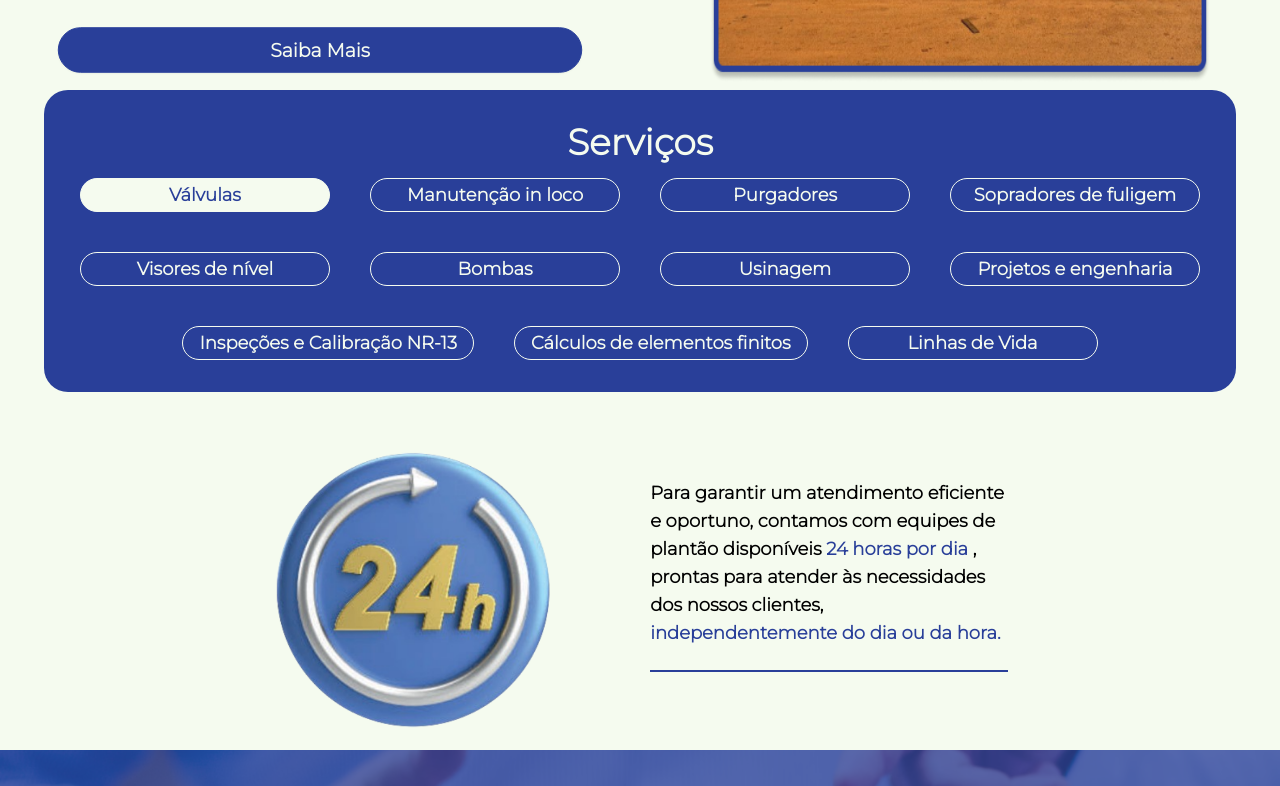
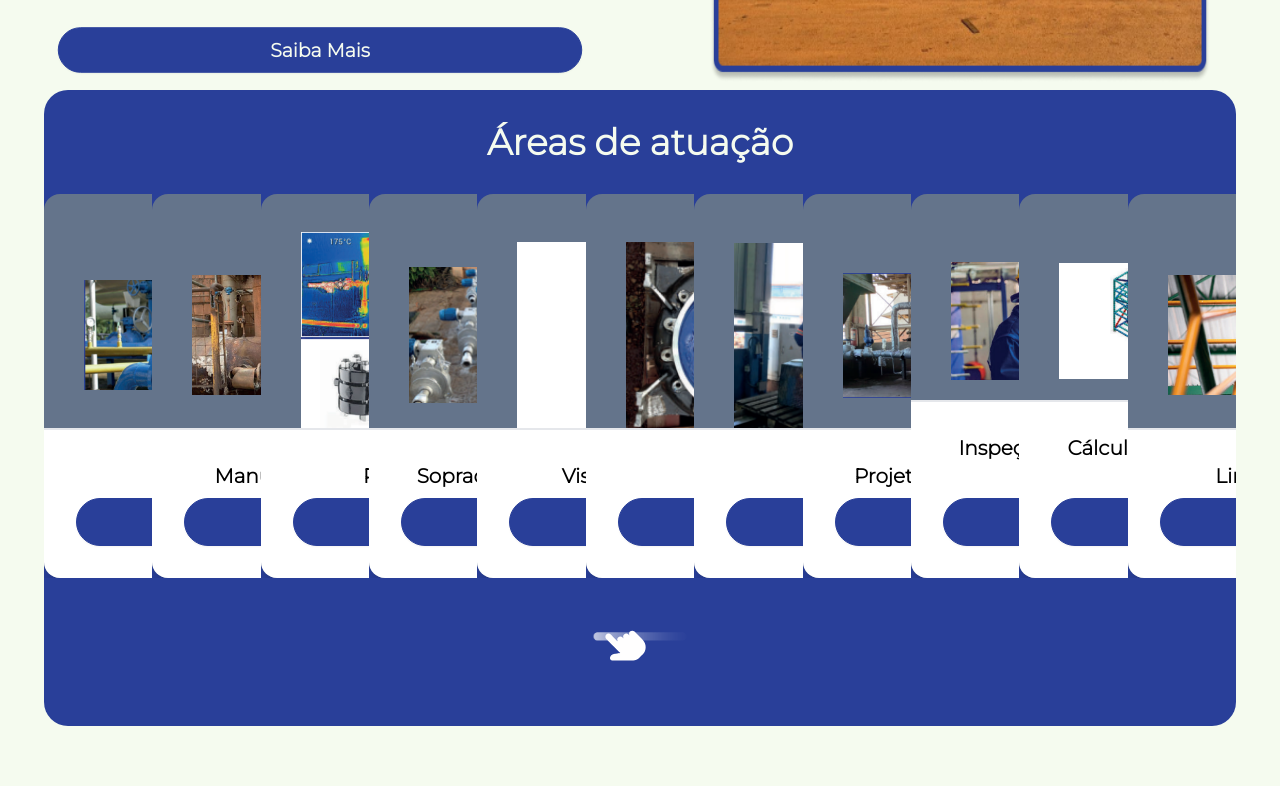
Before and after one commit to TakashiNishii/AZtec, a Next.js app: page / in a window 1280 px wide. Shown: the part 1220-2006 px from the top of the page. Built offline with nearby package versions, Linux system fonts and the light colour scheme.

Commit message:
:tada: Home v2

```diff
--- a/app/components/Servicos.tsx
+++ b/app/components/Servicos.tsx
@@ -1,41 +1,66 @@
 "use client"
-import { useState } from 'react'
 import { servicos, } from './data/servicos'
-import classNames from 'classnames'
 import Image from 'next/image'
+import ServicosCard from './ServicosContent/ServicosCard'
+import animationData from "../../public/lotties/Gesto.json"
+import Lottie from "react-lottie"
+import { useKeenSlider } from 'keen-slider/react'
+
+const defaultOptions = {
+  loop: true,
+  autoplay: true,
+  animationData: animationData,
+  rendererSettings: {
+    preserveAspectRatio: "xMidYMid slice"
+  }
+};
 
 const Servicos = () => {
-  const [selectedService, setSelectedService] = useState(servicos[0])
-  // const servicesContent = servicosData
-  // console.log(selectedService)
+
+  const [ref] = useKeenSlider<HTMLDivElement>({
+    breakpoints: {
+      "(min-width: 768px)": {
+        slides: { perView: 2, spacing: 5 },
+      },
+      "(min-width: 1200px)": {
+        slides: { perView: 3, spacing: 10 },
+      },
+      "(min-width: 1400px)": {
+        slides: { perView: 4, spacing: 10 },
+      },
+    },
+    slides: { perView: 1 },
+  })
+
   return (
     <div className='w-full p-2 md:px-11'>
       <div className='bg-primary w-full rounded-3xl flex flex-col gap-4 py-8'>
         <h2 className='text-center text-4xl text-secondary font-bold'>
-          Serviços
+          Áreas de atuação
         </h2>
-        <div className='flex flex-row flex-wrap max-w-full gap-10 justify-center'>
+        <div className="carousel rounded-box gap-2 w-[99%] self-end">
+
+        </div>
+        <div ref={ref} className="keen-slider">
           {servicos.map((servico) => (
-            <button
-              key={servico.id}
-              className={classNames(
-                "badge badge-lg text-lg font-semibold p-4 min-w-[250px]",
-                selectedService.id === servico.id ? "badge-secondary text-primary" : " badge-outline badge-secondary text-primary hover:bg-secondary hover:text-primary"
-              )}
-              onClick={() => setSelectedService(servico)}
-            >
-              {servico.title}
-            </button>
+            <div key={servico.id} className="keen-slider__slide ">
+              <ServicosCard
+                key={servico.id}
+                image={servico.image}
+                title={servico.title}
+              />
+            </div>
           ))}
         </div>
-
-        {/* <div className='w-3/4 bg-secondary'>
-          {servicesContent.find((service) => service.id === selectedService.id)}
-        </div> */}
+        <Lottie
+          options={defaultOptions}
+          height={100}
+          width={200}
+        />
       </div>
       <div className='mt-10 flex flex-col md:flex-row justify-center items-center md:gap-20 '>
         <div className='flex-1 md:max-w-[25%]'>
-          <Image src={"/images/24horas.png"} alt={selectedService.title} width={500} height={500} />
+          <Image src={"/images/24horas.png"} alt={"24 horas plantão!"} width={500} height={500} />
         </div>
         <div className='flex-1 md:max-w-[30%] md:text-lg font-semibold'>
           Para garantir um atendimento eficiente e oportuno, contamos com equipes de plantão disponíveis
--- /dev/null
+++ b/app/components/ServicosContent/ServicosCard.tsx
@@ -0,0 +1,25 @@
+import Image from "next/image"
+
+interface ServicosCardProps {
+  title: string
+  image: string
+}
+const ServicosCard = (
+  { title, image }: ServicosCardProps
+) => {
+  return (
+    <div className="card w-full max-w-sm mx-auto md:w-80 max-h-96 shadow-xl pt-2 bg-slate-500">
+      <figure className="px-10 pt-10 h-72 border-b-2 ">
+        <Image src={image} alt={title} width={500} height={500} />
+      </figure>
+      <div className="card-body items-center text-center bg-base-100 rounded-b-2xl">
+        <h2 className="card-title">{title}</h2>
+        <div className="card-actions w-full">
+          <button className="btn btn-primary text-secondary rounded-full w-full">Saiba Mais</button>
+        </div>
+      </div>
+    </div>
+  )
+}
+
+export default ServicosCard
--- a/app/components/data/servicos.ts
+++ b/app/components/data/servicos.ts
@@ -1,47 +1,58 @@
 export const servicos = [
   {
     id: 1,
-    title: 'Válvulas'
+    title: 'Válvulas',
+    image: '/images/valvulas/valvulas1.png'
   },
   {
     id: 2,
-    title: "Manutenção in loco"
+    title: "Manutenção in loco",
+    image: "/images/inloco/inloco1.png"
   },
   {
     id: 3,
-    title: "Purgadores"
+    title: "Purgadores",
+    image: "/images/purgadores/purgadores1.png"
   },
   {
     id: 4,
-    title: "Sopradores de fuligem"
+    title: "Sopradores de fuligem",
+    image: "/images/sopradores/sopradores1.png"
   },
   {
     id: 5,
-    title: "Visores de nível"
+    title: "Visores de nível",
+    image: "/images/visor/visor1.png"
   },
   {
     id: 6,
-    title: "Bombas"
+    title: "Bombas",
+    image: "/images/bombas/bomba1.png"
   },
   {
     id: 7,
-    title: "Usinagem"
+    title: "Usinagem",
+    image: "/images/usinagem/usinagem1.png"
   },
   {
     id: 8,
-    title: "Projetos e engenharia"
+    title: "Projetos e engenharia",
+    image: "/images/projetoengenharia/projetoengenharia1.png"
   },
   {
     id: 9,
-    title: "Inspeções e Calibração NR-13"
+    title: "Inspeções e Calibração NR-13",
+    image: "/images/calibracao/calibracao1.png"
   },
   {
     id: 10,
-    title: "Cálculos de elementos finitos"
+    title: "Cálculos de elementos finitos",
+    image: "/images/calculos/calculo1.png"
   },
   {
     id: 11,
-    title: "Linhas de Vida"
+    title: "Linhas de Vida",
+    image: "/images/linhadevida/linhadevida1.png"
   }
 ]
 
--- a/package.json
+++ b/package.json
@@ -14,13 +14,16 @@
     "classnames": "^2.5.1",
     "keen-slider": "^6.8.6",
     "next": "14.2.14",
+    "prop-types": "^15.8.1",
     "react": "^18",
-    "react-dom": "^18"
+    "react-dom": "^18",
+    "react-lottie": "^1.2.4"
   },
   "devDependencies": {
     "@types/node": "^20",
     "@types/react": "^18",
     "@types/react-dom": "^18",
+    "@types/react-lottie": "^1.2.10",
     "daisyui": "^4.12.10",
     "eslint": "^8",
     "eslint-config-next": "14.2.14",
```
Also changed, not shown: public/lotties/Gesto.json (added, +1 -0 lines), 1 other file (tests, documents, lock files or other folders).
